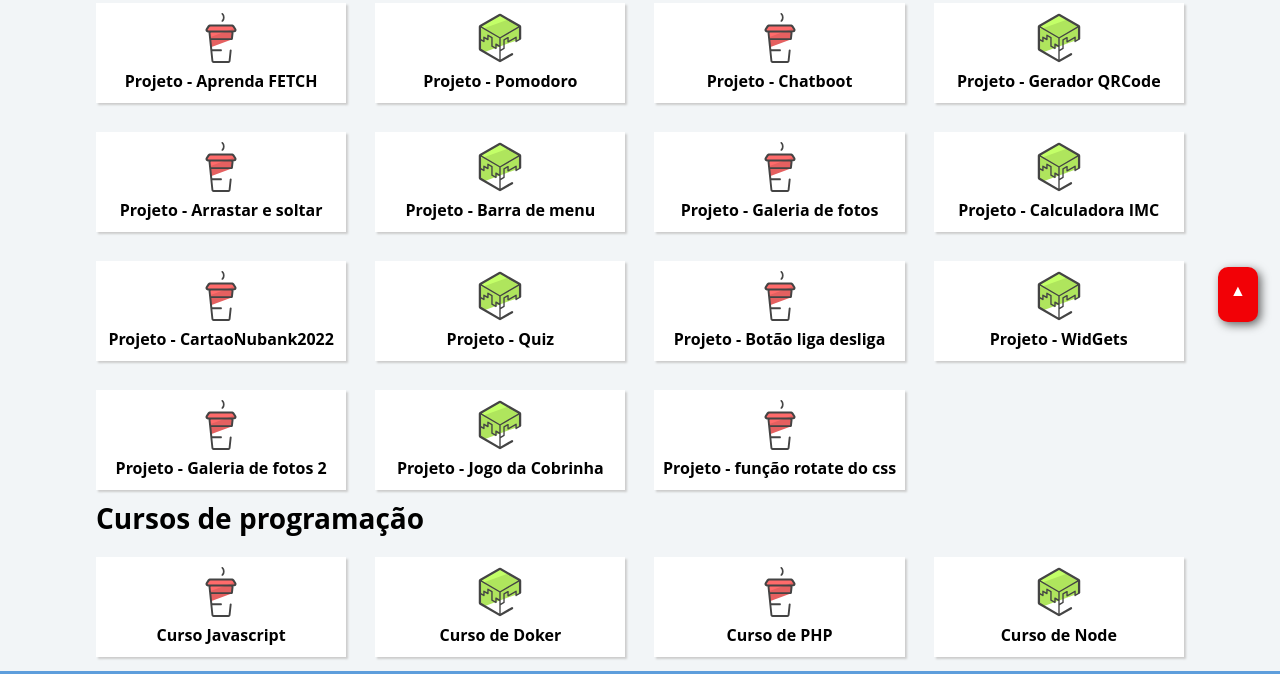
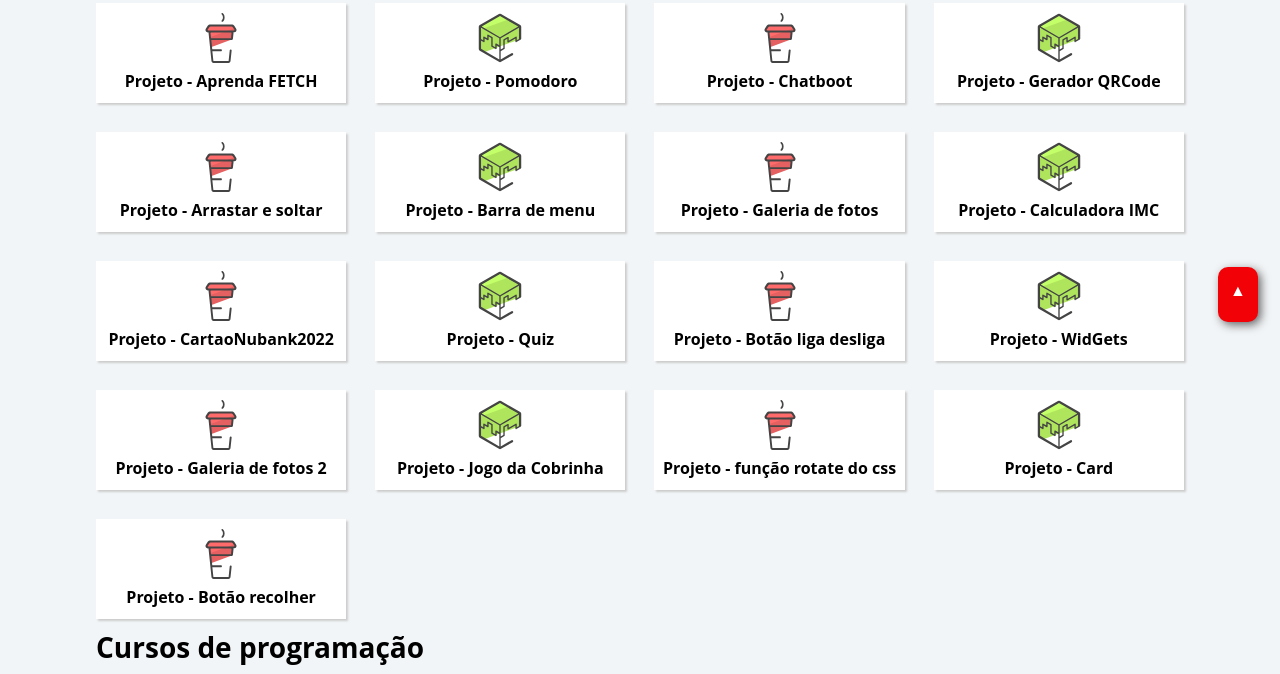
Before and after one commit to devOsvaldo2020/projeto-Todos-projetos-github, a plain HTML site: page index.html in a window 1280 px wide. Shown: the part 458-1132 px from the top of the page. Drawn offline with nearby package versions, Linux system fonts and the light colour scheme.

Commit message:
add mais um projeto

```diff
--- a/index.html
+++ b/index.html
@@ -111,6 +111,13 @@
 					<li class="conteudoPrincipal-cursos-link"><a
 							href="https://devosvaldo2020.github.io/projuto-funcao-rotate-css/" target="_blank">Projeto -
 							função rotate do css</a>
+					<li class="conteudoPrincipal-cursos-link"><a
+							href="https://devosvaldo2020.github.io/projeto-card-3d/" target="_blank">
+							Projeto - Card</a>
+					<li class="conteudoPrincipal-cursos-link"><a
+							href="https://devosvaldo2020.github.io/projuto-botao-recolher/" target="_blank">Projeto -
+							Botão recolher</a>
+						<!-- <li class="conteudoPrincipal-cursos-link"><a href="" target="_blank">Projeto - </a> -->
 
 
 
```
